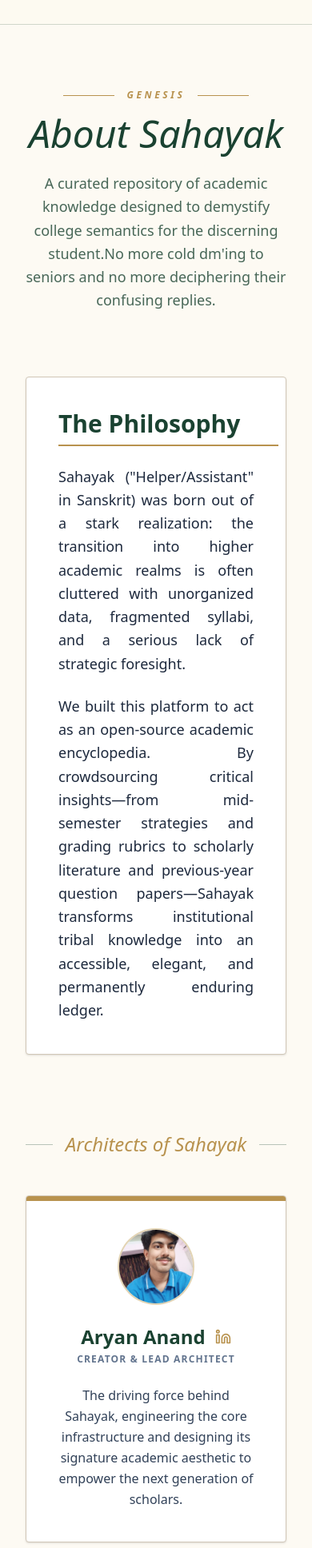
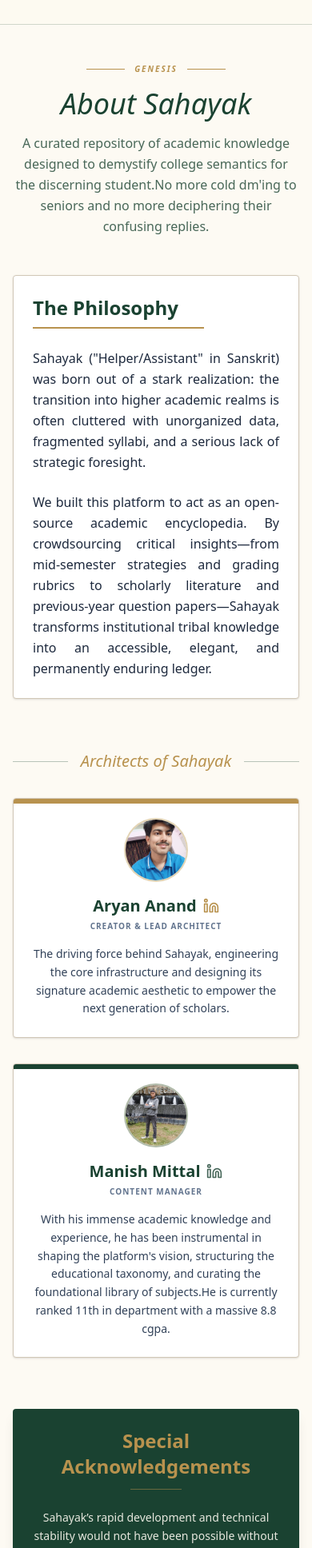
Before and after one commit to ar586/Sahayak, a Next.js app in the folder frontend/: page /about in a window 390 px wide. Shown: the part 50-1986 px from the top of the page at 80% size. Built offline with nearby package versions, Linux system fonts and the light colour scheme; a web font is replaced by a local one.

Commit message:
responsiveness improvement

```diff
--- a/frontend/src/app/about/page.tsx
+++ b/frontend/src/app/about/page.tsx
@@ -9,23 +9,23 @@
 export default function AboutPage() {
     return (
         <main className="flex-1 text-academic-green">
-            <header className="max-w-4xl mx-auto px-8 py-20 text-center w-full">
+            <header className="max-w-4xl mx-auto px-4 md:px-8 py-12 md:py-20 text-center w-full">
                 <div className="mb-4 flex justify-center">
-                    <div className="h-px w-16 bg-academic-gold self-center"></div>
-                    <span className="mx-4 text-academic-gold italic uppercase tracking-[0.3em] text-xs font-bold font-sans">Genesis</span>
-                    <div className="h-px w-16 bg-academic-gold self-center"></div>
+                    <div className="h-px w-12 md:w-16 bg-academic-gold self-center"></div>
+                    <span className="mx-3 md:mx-4 text-academic-gold italic uppercase tracking-[0.2em] md:tracking-[0.3em] text-[10px] md:text-xs font-bold font-sans">Genesis</span>
+                    <div className="h-px w-12 md:w-16 bg-academic-gold self-center"></div>
                 </div>
 
-                <h1 className="text-5xl md:text-6xl font-light mb-6 italic font-serif">About Sahayak</h1>
-                <p className="text-academic-green/80 font-serif text-lg max-w-2xl mx-auto leading-relaxed">
+                <h1 className="text-4xl md:text-6xl font-light mb-4 md:mb-6 italic font-serif">About Sahayak</h1>
+                <p className="text-academic-green/80 font-serif text-base md:text-lg max-w-2xl mx-auto leading-relaxed">
                     A curated repository of academic knowledge designed to demystify college semantics for the discerning student.No more cold dm'ing to seniors and no more deciphering their confusing replies.
                 </p>
             </header>
 
-            <section className="max-w-4xl mx-auto px-8 mb-24">
-                <div className="encyclopedia-card p-10 md:p-14 border border-border bg-white shadow-sm rounded">
-                    <h2 className="text-3xl font-bold mb-6 font-serif border-b-2 border-academic-gold w-max pr-12 pb-2">The Philosophy</h2>
-                    <div className="justified-text text-lg leading-relaxed text-slate-800 font-serif space-y-6">
+            <section className="max-w-4xl mx-auto px-4 md:px-8 mb-16 md:mb-24">
+                <div className="encyclopedia-card p-6 md:p-14 border border-border bg-white shadow-sm rounded">
+                    <h2 className="text-2xl md:text-3xl font-bold mb-6 font-serif border-b-2 border-academic-gold inline-block pr-8 md:pr-12 pb-2">The Philosophy</h2>
+                    <div className="justified-text text-base md:text-lg leading-relaxed text-slate-800 font-serif space-y-6">
                         <p>
                             Sahayak ("Helper/Assistant" in Sanskrit) was born out of a stark realization: the transition into higher academic realms is often cluttered with unorganized data, fragmented syllabi, and a serious lack of strategic foresight.
                         </p>
@@ -36,63 +36,63 @@
                 </div>
             </section>
 
-            <section className="max-w-5xl mx-auto px-8 mb-24">
-                <div className="ornament mb-12 text-2xl font-serif italic text-academic-gold text-center">Architects of Sahayak</div>
+            <section className="max-w-5xl mx-auto px-4 md:px-8 mb-16 md:mb-24">
+                <div className="ornament mb-8 md:mb-12 text-xl md:text-2xl font-serif italic text-academic-gold text-center">Architects of Sahayak</div>
 
-                <div className="grid md:grid-cols-2 gap-10">
-                    <div className="encyclopedia-card group hover:border-academic-green transition-all p-10 relative overflow-hidden flex flex-col items-center text-center bg-white shadow-sm rounded">
+                <div className="grid md:grid-cols-2 gap-8 md:gap-10">
+                    <div className="encyclopedia-card group hover:border-academic-green transition-all p-6 md:p-10 relative overflow-hidden flex flex-col items-center text-center bg-white shadow-sm rounded">
                         <div className="absolute top-0 left-0 w-full h-1.5 bg-academic-gold"></div>
-                        <div className="w-24 h-24 bg-academic-parchment rounded-full border-2 border-academic-gold/30 flex items-center justify-center mb-6 text-academic-gold transition-colors overflow-hidden">
+                        <div className="w-20 md:w-24 h-20 md:h-24 bg-academic-parchment rounded-full border-2 border-academic-gold/30 flex items-center justify-center mb-4 md:mb-6 text-academic-gold transition-colors overflow-hidden">
                             <img src="/aryan.jpeg" alt="Aryan Anand" className="w-full h-full object-cover shadow-inner" />
                         </div>
-                        <div className="flex items-center gap-3 mb-1">
-                            <h3 className="text-2xl font-bold font-serif">Aryan Anand</h3>
+                        <div className="flex items-center gap-2 md:gap-3 mb-1">
+                            <h3 className="text-xl md:text-2xl font-bold font-serif">Aryan Anand</h3>
                             <a href="https://www.linkedin.com/in/aryan-anand-4aba06309/" target="_blank" rel="noopener noreferrer" className="text-academic-gold hover:text-academic-green transition-colors">
-                                <Linkedin size={20} />
+                                <Linkedin size={20} className="w-5 h-5 md:w-auto md:h-auto" />
                             </a>
                         </div>
-                        <p className="text-xs uppercase tracking-widest font-bold text-slate-500 mb-6 font-sans">Creator & Lead Architect</p>
-                        <p className="font-serif text-slate-700 leading-relaxed max-w-sm">
+                        <p className="text-[10px] md:text-xs uppercase tracking-widest font-bold text-slate-500 mb-4 md:mb-6 font-sans">Creator & Lead Architect</p>
+                        <p className="font-serif text-sm md:text-base text-slate-700 leading-relaxed max-w-sm">
                             The driving force behind Sahayak, engineering the core infrastructure and designing its signature academic aesthetic to empower the next generation of scholars.
                         </p>
                     </div>
 
-                    <div className="encyclopedia-card group hover:border-academic-green transition-all p-10 relative overflow-hidden flex flex-col items-center text-center bg-white shadow-sm rounded">
+                    <div className="encyclopedia-card group hover:border-academic-green transition-all p-6 md:p-10 relative overflow-hidden flex flex-col items-center text-center bg-white shadow-sm rounded">
                         <div className="absolute top-0 left-0 w-full h-1.5 bg-academic-green"></div>
-                        <div className="w-24 h-24 bg-academic-parchment rounded-full border-2 border-academic-green/30 flex items-center justify-center mb-6 text-academic-green transition-colors overflow-hidden">
+                        <div className="w-20 md:w-24 h-20 md:h-24 bg-academic-parchment rounded-full border-2 border-academic-green/30 flex items-center justify-center mb-4 md:mb-6 text-academic-green transition-colors overflow-hidden">
                             <img src="/manish.jpeg" alt="Manish Mittal" className="w-full h-full object-cover shadow-inner" />
                         </div>
-                        <div className="flex items-center gap-3 mb-1">
-                            <h3 className="text-2xl font-bold font-serif">Manish Mittal</h3>
-                            <a href="https://www.linkedin.com/in/manish-a477b4317" target="_blank" rel="noopener noreferrer" className="text-academic-green hover:text- академик-gold transition-colors opacity-80 hover:opacity-100">
-                                <Linkedin size={20} />
+                        <div className="flex items-center gap-2 md:gap-3 mb-1">
+                            <h3 className="text-xl md:text-2xl font-bold font-serif">Manish Mittal</h3>
+                            <a href="https://www.linkedin.com/in/manish-a477b4317" target="_blank" rel="noopener noreferrer" className="text-academic-green hover:text-academic-gold transition-colors opacity-80 hover:opacity-100">
+                                <Linkedin size={20} className="w-5 h-5 md:w-auto md:h-auto" />
                             </a>
                         </div>
-                        <p className="text-xs uppercase tracking-widest font-bold text-slate-500 mb-6 font-sans">Content Manager</p>
-                        <p className="font-serif text-slate-700 leading-relaxed max-w-sm">
+                        <p className="text-[10px] md:text-xs uppercase tracking-widest font-bold text-slate-500 mb-4 md:mb-6 font-sans">Content Manager</p>
+                        <p className="font-serif text-sm md:text-base text-slate-700 leading-relaxed max-w-sm">
                             With his immense academic knowledge and experience, he has been instrumental in shaping the platform's vision, structuring the educational taxonomy, and curating the foundational library of subjects.He is currently ranked 11th in department with a massive 8.8 cgpa.
                         </p>
                     </div>
                 </div>
             </section>
 
-            <section className="max-w-4xl mx-auto px-8 mb-32 text-center">
-                <div className="bg-academic-green text-academic-cream p-12 rounded-custom shadow-lg relative overflow-hidden">
+            <section className="max-w-4xl mx-auto px-4 md:px-8 mb-20 md:mb-32 text-center">
+                <div className="bg-academic-green text-academic-cream p-6 md:p-12 rounded-custom shadow-lg relative overflow-hidden">
                     <div className="absolute opacity-10 -right-10 -bottom-10">
-                        <BookOpen size={200} />
+                        <BookOpen size={200} className="w-32 h-32 md:w-[200px] md:h-[200px]" />
                     </div>
                     <div className="relative z-10">
-                        <h2 className="text-3xl font-bold font-serif mb-4 text-academic-gold">Special Acknowledgements</h2>
-                        <div className="h-px w-24 bg-academic-gold/50 mx-auto mb-8"></div>
-                        <p className="font-serif text-lg leading-relaxed text-academic-cream/90 max-w-xl mx-auto mb-6">
+                        <h2 className="text-2xl md:text-3xl font-bold font-serif mb-3 md:mb-4 text-academic-gold">Special Acknowledgements</h2>
+                        <div className="h-px w-16 md:w-24 bg-academic-gold/50 mx-auto mb-6 md:mb-8"></div>
+                        <p className="font-serif text-sm md:text-lg leading-relaxed text-academic-cream/90 max-w-xl mx-auto mb-6">
                             Sahayak’s rapid development and technical stability would not have been possible without the invaluable technical support and rigorous debugging provided by our peer.
                         </p>
 
-                        <div className="inline-block bg-academic-cream/10 px-8 py-4 rounded-custom border border-academic-gold/30">
-                            <div className="flex items-center gap-3">
-                                <h3 className="text-2xl font-bold font-serif text-white">Sujal Chaudhary</h3>
-                                <a href="sujal.info/linkedin" target="_blank" rel="noopener noreferrer" className="text-academic-gold hover:text-white transition-colors">
-                                    <Linkedin size={20} />
+                        <div className="inline-block bg-academic-cream/10 px-6 md:px-8 py-3 md:py-4 rounded-custom border border-academic-gold/30">
+                            <div className="flex items-center justify-center gap-2 md:gap-3">
+                                <h3 className="text-xl md:text-2xl font-bold font-serif text-white">Sujal Chaudhary</h3>
+                                <a href="https://sujal.info/linkedin" target="_blank" rel="noopener noreferrer" className="text-academic-gold hover:text-white transition-colors flex-shrink-0">
+                                    <Linkedin size={20} className="w-5 h-5 md:w-auto md:h-auto" />
                                 </a>
                             </div>
                             <p className="text-[10px] uppercase font-bold tracking-widest text-academic-gold font-sans mt-1">Technical Advisor</p>
```
